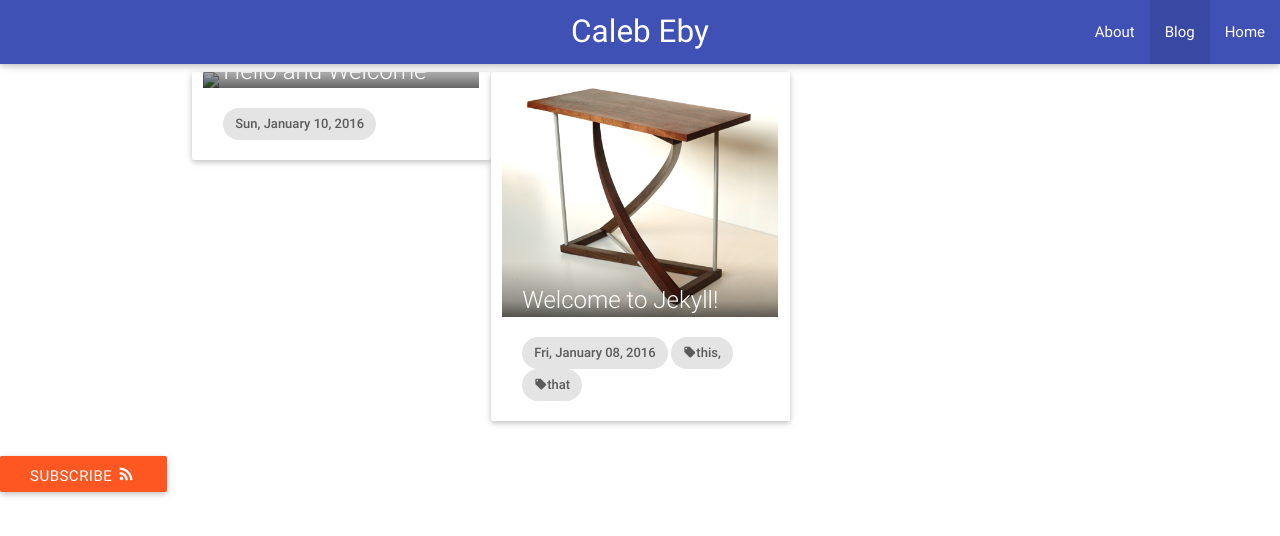
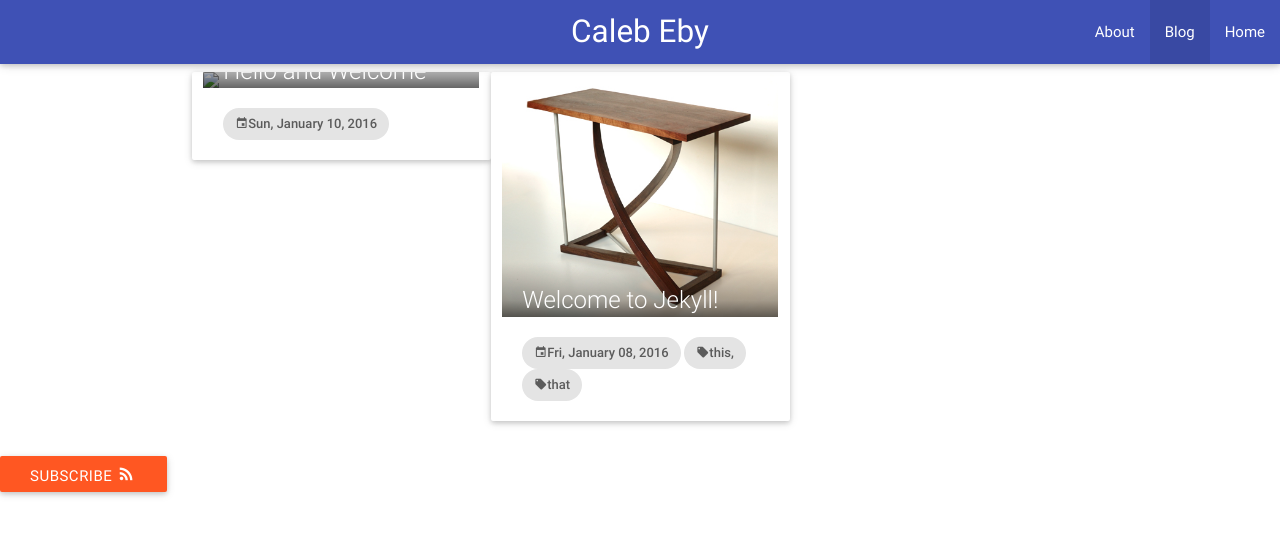
Before and after one commit to calebeby/calebeby.github.io, a Jekyll site: the page built from blog.html, in a window 1280 px wide. Shown: the top 536 px of the page. Built offline with Jekyll 4.4.1, drawn with Linux system fonts in a browser that asks for light colours; nearby versions of some CDN libraries; library files that are not in the unit come from our copies.

Commit message:
add calendar icon

```diff
--- a/blog.html
+++ b/blog.html
@@ -12,7 +12,7 @@ permalink: /blog/
         <span class="card-title white-text">{{ post.title }}</span>
 			</div>
 			<div class="card-content">
-      {% if post.date %}<div class="chip">{{ post.date | date: "%a, %B %d, %Y" }}</div>{% endif %}
+      {% if post.date %}<div class="chip"><i class="mdi mdi-calendar"></i>{{ post.date | date: "%a, %B %d, %Y" }}</div>{% endif %}
       {% for tag in post.tags %}<a href="#" class="chip"><i class="mdi mdi-tag"></i>{{ tag }}</a>{% endfor %}
 			</div>
 		</div>
```
